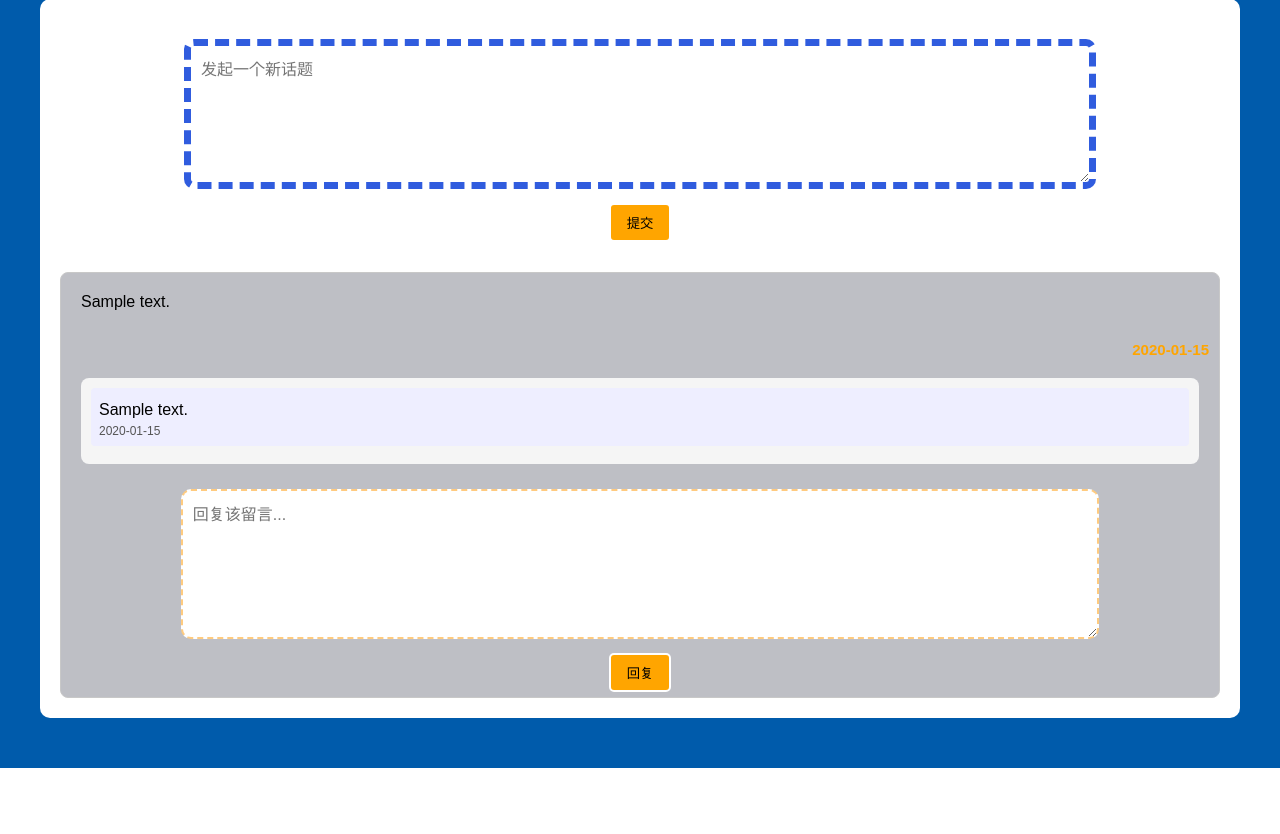
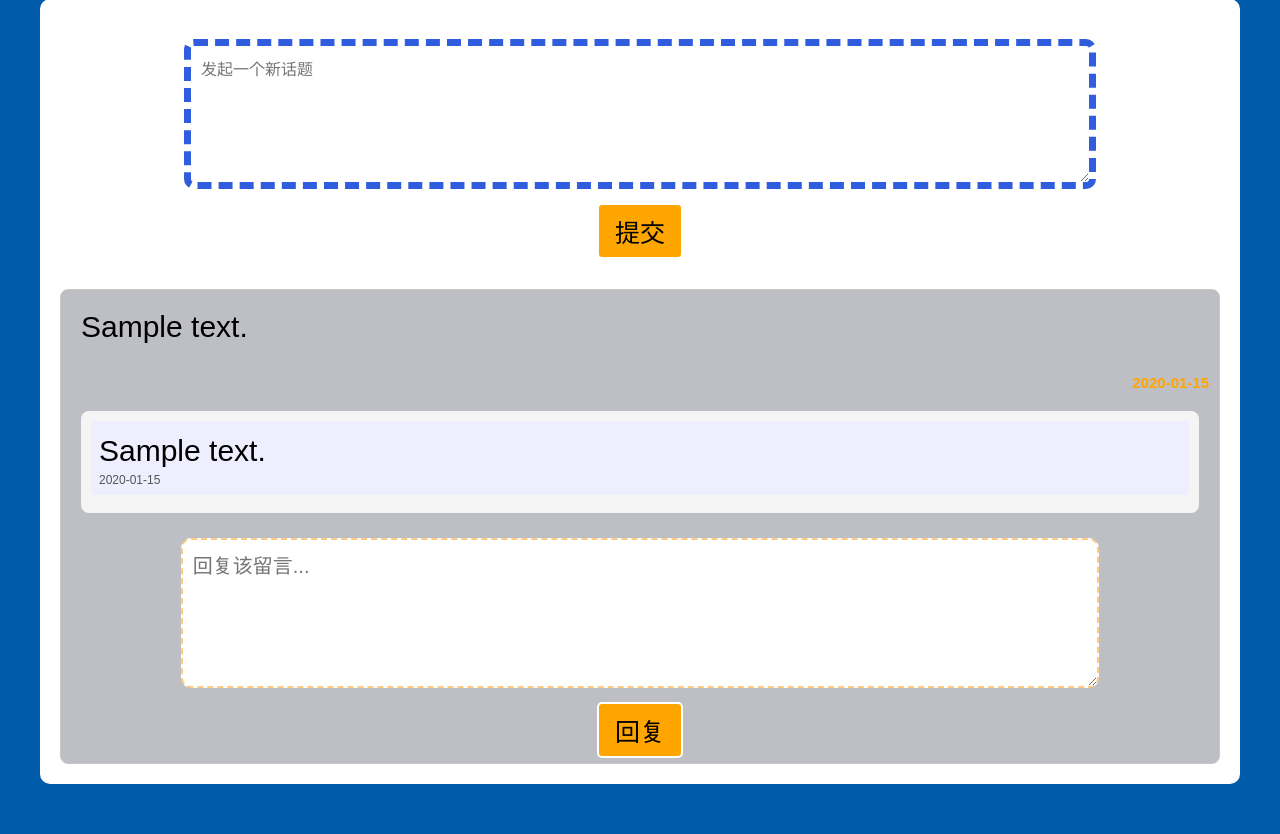
Before and after one commit to jasperinsh-afk/Babble, a Flask app: page /message in a window 1280 px wide. Shown: the part 163-997 px from the top of the page. Before the commit the page ends 931 px from the top, so only its background shows below. Run offline with Flask 3, Linux system fonts and the light colour scheme; tables that the repository leaves empty hold one stand-in row (values such as "Sample post").

Commit message:
Update message.css

```diff
--- a/static/css/message.css
+++ b/static/css/message.css
@@ -46,7 +46,7 @@ body {
     border: 2px dashed rgba(255, 181, 73, .7);
     border-radius: 10px;
     padding: 10px;
-    font-size: 16px;
+    font-size: 20px;
     color: rgba(63, 62, 65, 0.9);
     outline: none;
     resize: vertical;
@@ -73,6 +73,7 @@ body {
     border: 2px solid rgba(255, 255, 255);
     background-color: orange;
     transition: all 0.2s;
+    font-size: 25px;
 }
 
 .submit:hover {
@@ -91,6 +92,7 @@ body {
 
 .content {
     padding: 20px;
+    font-size: 30px;
     word-wrap: break-word;
     white-space: pre-wrap;
 }
@@ -125,6 +127,7 @@ form {
 .reply-content {
     white-space: pre-wrap;
     word-wrap: break-word;
+    font-size: 30px;
     padding: 5px 0;
 }
 
```
